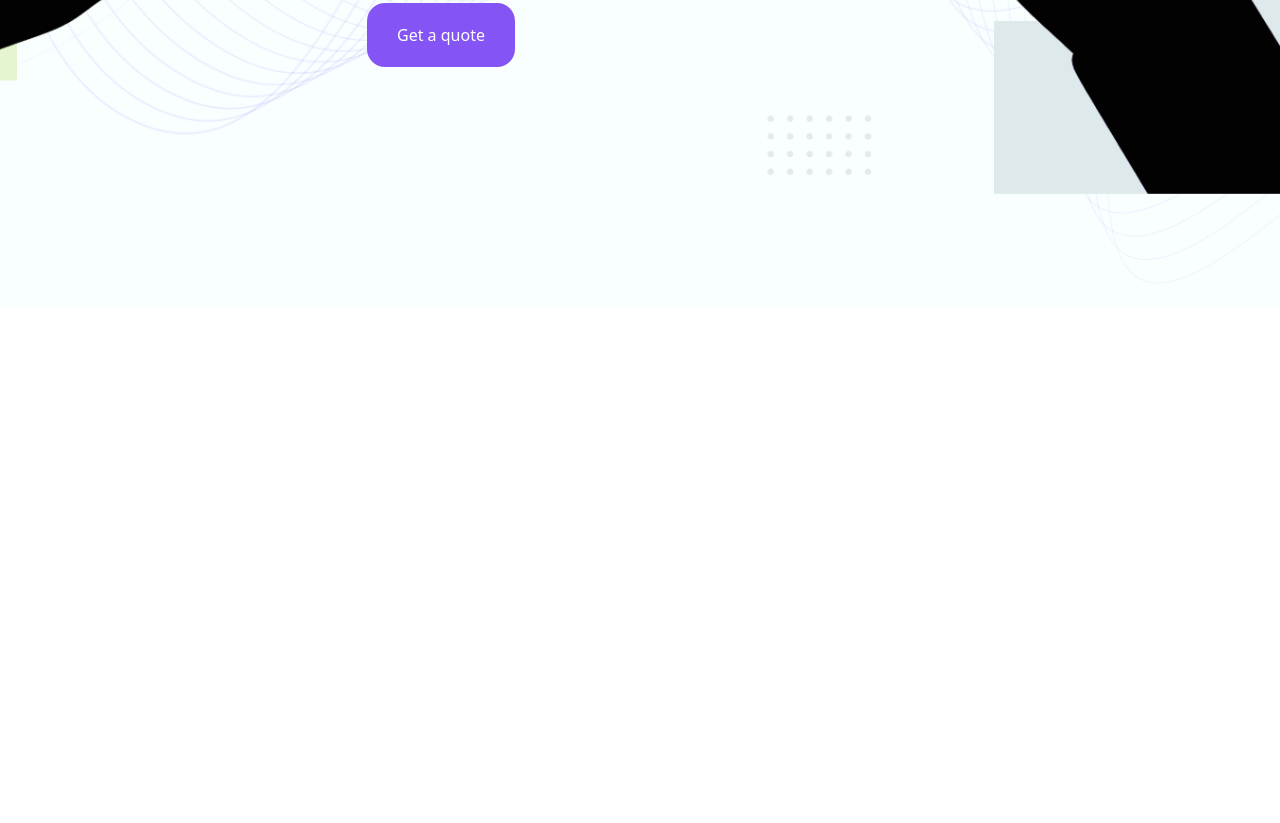
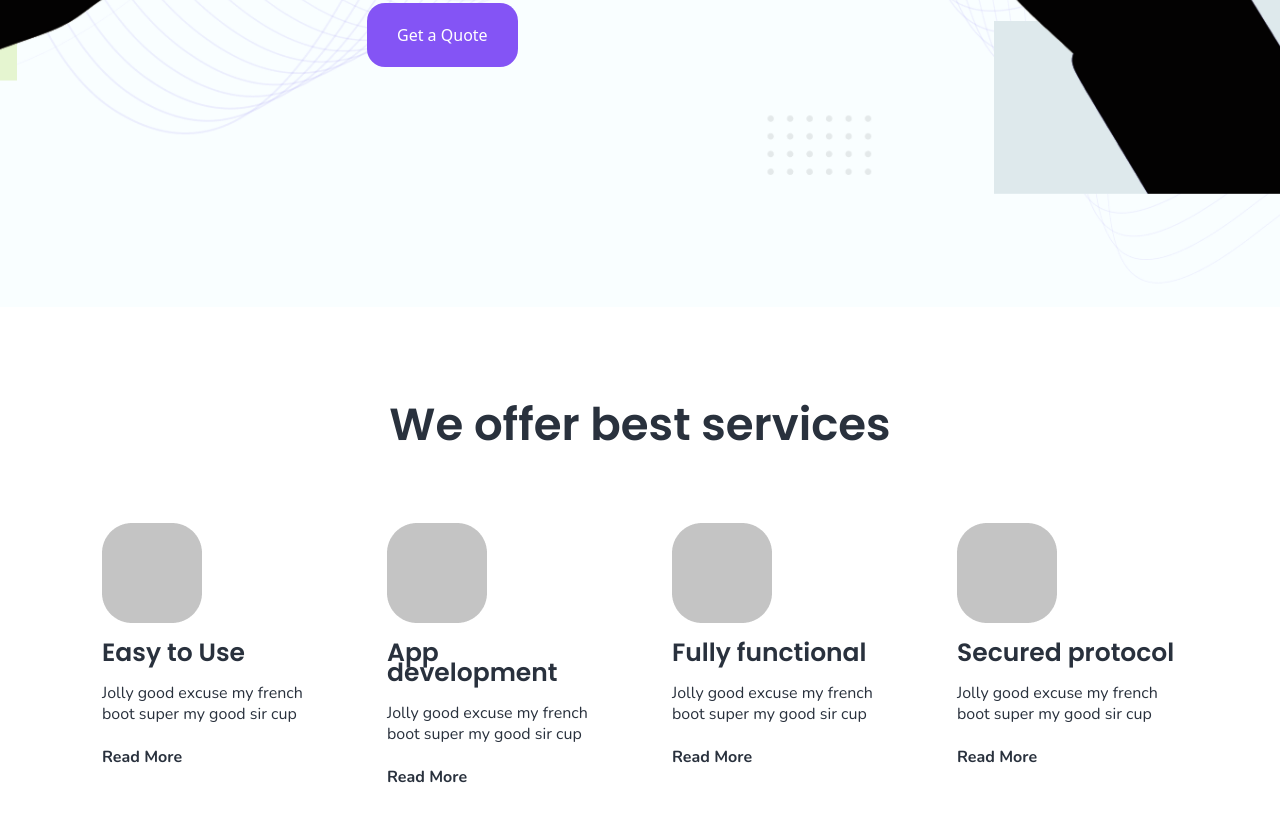
Before and after one commit to TwahidulislamDev/boot-lab-one, a plain HTML site: page index.html in a window 1280 px wide. Shown: the part 552-1375 px from the top of the page. Before the commit the page ends 859 px from the top, so only its background shows below. Drawn offline with nearby package versions, Linux system fonts and the light colour scheme.

Commit message:
add service section

```diff
--- a/css/style.css
+++ b/css/style.css
@@ -1,19 +1,26 @@
 /* All common css start  */
-*{
+* {
   margin: 0px;
   padding: 0px;
   outline: 0px;
   box-sizing: border-box;
-
 }
-a,a:hover{
+a,
+a:hover {
   text-decoration: none;
   display: inline-block;
 }
-ul,ol{
+ul,
+ol {
   list-style: none;
 }
-h1,h2,h3,h4,h5,h6,p{
+h1,
+h2,
+h3,
+h4,
+h5,
+h6,
+p {
   margin: 0px;
   padding: 0px;
   line-height: 0.8;
@@ -21,31 +28,31 @@ h1,h2,h3,h4,h5,h6,p{
 /* All common css End  */
 
 /* Header part start   */
-.navbar{
+.navbar {
   position: fixed;
   width: 100%;
   top: 0px;
   left: 0px;
 }
-.contactBtn{
+.contactBtn {
   padding: 20px 30px;
   border-radius: 18px;
-    background: #8454F5;
+  background: #8454f5;
   color: white;
 }
-.nav-item{
+.nav-item {
   padding: 0 15px;
 }
-.nav-item a{
+.nav-item a {
   font-size: 18px;
   font-weight: 600;
   font-family: "Open Sans", serif;
-    color: #29313D;
+  color: #29313d;
 }
 /* Header part end  */
 
 /* Banner Part Start  */
-#bannerPart{
+#bannerPart {
   padding-top: 270px;
   padding-bottom: 240px;
   background: url(../images/bannerimg.png);
@@ -53,24 +60,80 @@ h1,h2,h3,h4,h5,h6,p{
   background-position: center;
   background-size: cover;
 }
-.bannerText h1{
+.bannerText h1 {
   font-size: 65px;
   font-weight: 800;
   font-family: "Open Sans", serif;
-    color: #1D354F;
+  color: #1d354f;
   line-height: 70px;
-
 }
-.bannerText p{
+.bannerText p {
   font-size: 18px;
   font-weight: 400;
   font-family: "Nunito", serif;
-    color: #1D354F;
+  color: #1d354f;
   padding-top: 30px;
   padding-bottom: 50px;
   line-height: 180%;
 }
 /* Banner Part End  */
+
+/* Service Part Start  */
+#servicePart {
+  padding: 100px 0;
+}
+.commonTitle h3 {
+  font-size: 45px;
+  font-weight: 600;
+  font-family: "Poppins", serif;
+  color: #29313d;
+}
+.serviceItem {
+  padding: 30px 20px;
+  transition: 0.5s;
+}
+.cmb{
+    margin-top: 50px;
+}
+.serviceItem:hover {
+  -webkit-box-shadow: 0px 0px 20px 0px rgba(242, 242, 242, 1);
+  -moz-box-shadow: 0px 0px 20px 0px rgba(242, 242, 242, 1);
+  box-shadow: 0px 0px 20px 0px rgba(242, 242, 242, 1);
+  cursor: pointer;
+}
+.serviceItem h3 {
+  font-size: 25px;
+  font-weight: 600;
+  font-family: "Poppins", serif;
+  color: #29313d;
+  padding: 20px 0;
+}
+.serviceItem p {
+  font-size: 16px;
+  font-weight: 400;
+  font-family: "Nunito", serif;
+  color: #29313d;
+  line-height: 130%;
+  padding-bottom: 20px;
+}
+.serviceItem a {
+  font-size: 16px;
+  font-weight: 700;
+  font-family: "Nunito", serif;
+  color: #29313d;
+  transition: .4s;
+}
+.serviceItem a:hover {
+  /* padding: 10px 20px; */
+  /* border: 2px solid black; */
+  border-radius: 5px;
+  font-size: 18px;
+  font-weight: 700;
+  font-family: "Nunito", serif;
+  color: #29313d;
+}
+
+/* Service Part End  */
 
 /* Banner Part Start  */
 /* Banner Part End  */
@@ -81,11 +144,6 @@ h1,h2,h3,h4,h5,h6,p{
 /* Banner Part Start  */
 /* Banner Part End  */
 
-/* Banner Part Start  */
-/* Banner Part End  */
-
-
-
 /* font-family: "Open Sans", serif;
 font-family: "Nunito", serif;
 font-family: "Poppins", serif; */
--- a/index.html
+++ b/index.html
@@ -84,8 +84,11 @@
           <div class="col-lg-5 offset-lg-3">
             <div class="bannerText">
               <h1>Discover Our New Apps</h1>
-              <p> Jolly good excuse my french boot super my good sir cup of char richard about chinwag.</p>
-              <a href="#" class="contactBtn">Get a quote</a>
+              <p>
+                Jolly good excuse my french boot super my good sir cup of char
+                richard about chinwag.
+              </p>
+              <a href="#" class="contactBtn">Get a Quote</a>
             </div>
           </div>
         </div>
@@ -93,11 +96,53 @@
     </div>
     <!-- Banner part End -->
 
-    <!-- Header part start -->
-     <section>
-
-     </section>
-    <!-- Header part End -->
+    <!-- Service part start -->
+    <section id="servicePart">
+      <div class="container">
+        <div class="row">
+          <div class="col-lg-6 m-auto text-center">
+            <div class="commonTitle">
+              <h3>We offer best services</h3>
+            </div>
+          </div>
+        </div>
+        <div class="row cmb">
+          <div class="col-lg-3">
+            <div class="serviceItem">
+              <img src="./images/back1.png" alt="">
+              <h3>Easy to Use</h3>
+              <p>Jolly good excuse my french boot super my good sir cup </p>
+              <a href="#">Read More</a>
+            </div>
+          </div>
+          <div class="col-lg-3">
+            <div class="serviceItem">
+              <img src="./images/back1.png" alt="">
+              <h3>App development</h3>
+              <p>Jolly good excuse my french boot super my good sir cup </p>
+              <a href="#">Read More</a>
+            </div>
+          </div>
+          <div class="col-lg-3">
+            <div class="serviceItem">
+              <img src="./images/back1.png" alt="">
+              <h3>Fully functional</h3>
+              <p>Jolly good excuse my french boot super my good sir cup </p>
+              <a href="#">Read More</a>
+            </div>
+          </div>
+          <div class="col-lg-3">
+            <div class="serviceItem">
+              <img src="./images/back1.png" alt="">
+              <h3>Secured protocol</h3>
+              <p>Jolly good excuse my french boot super my good sir cup </p>
+              <a href="#">Read More</a>
+            </div>
+          </div>
+        </div>
+      </div>
+    </section>
+    <!-- Service part End -->
 
     <!-- Header part start -->
     <!-- Header part End -->
```
Also changed, not shown: images/back1.png (added). Lines whose indentation alone changed are shown as unchanged.
